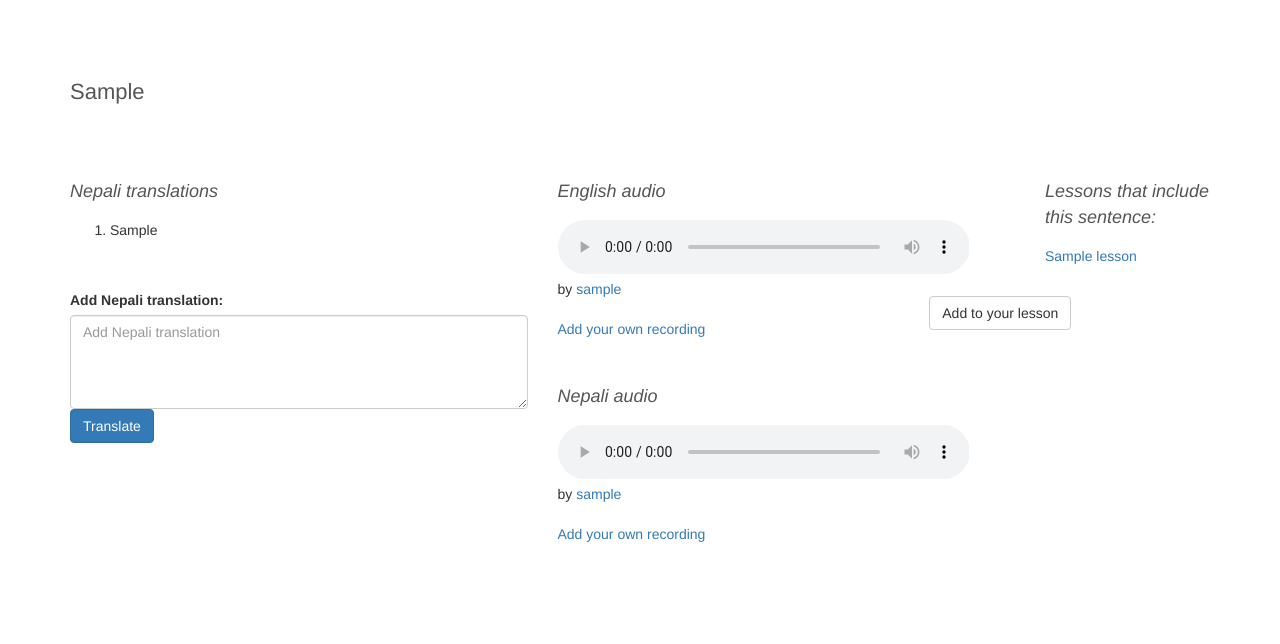
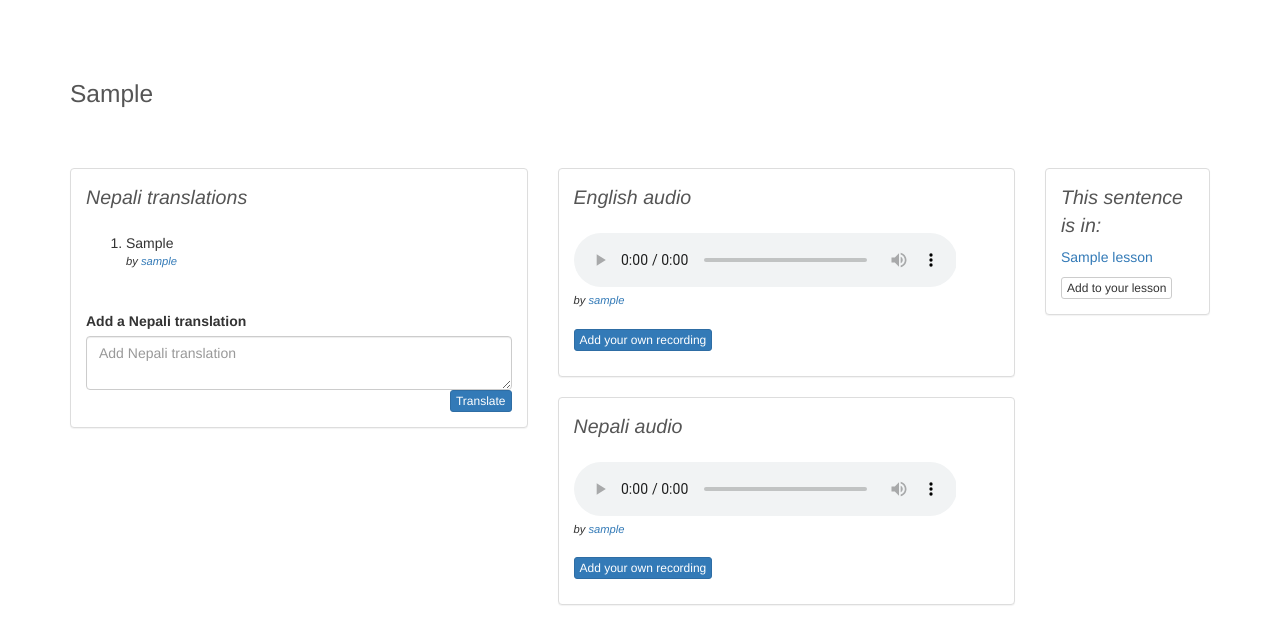
Before and after one commit to evansp01/everestesl, a Django app: page /sentence/1 in a window 1280 px wide. Shown: the part 51-695 px from the top of the page. Run offline with Django 3.2, Linux system fonts and the light colour scheme; tables that the repository leaves empty hold one stand-in row (values such as "Sample post"); some libraries are stand-ins or nearby versions.

Commit message:
Should have been with last commit, oops

```diff
--- a/everest/static/everest/css/custom.css
+++ b/everest/static/everest/css/custom.css
@@ -4,7 +4,7 @@ body {
 
 .title {
     color: #555;
-    font-size: 22px;
+    font-size: 1.75em;
     font-weight: 400;
     margin-top: 5%;
     margin-bottom: 5%;
@@ -12,12 +12,17 @@ body {
 
 .subtitle {
     color: #555;
-    font-size: 18px;
+    font-size: 1.4em;
     font-style: italic;
     font-weight: 200;
     display: block;
-    margin-top: 15px;
-    margin-bottom: 15px;
+    margin-bottom: 5%
+}
+
+.subtletext{
+    font-style: italic;
+    font-weight: 200;
+    font-size: .8em;
 }
 
 .tableheading {
@@ -26,9 +31,16 @@ body {
 }
 
 .box {
-    border: 1px;
-    background-color: #fefefe
+    padding: 5px;
+    border: 1px solid #ccc;
+    border-radius: 7px;
 }
+
+.box-padded {
+    padding: 30px;
+    border: 1px solid #dddddd;
+    border-radius: 7px;
+    }
 
 .padleft {
     margin-left: 2%;
--- a/everest/templates/everest/sentence.html
+++ b/everest/templates/everest/sentence.html
@@ -7,23 +7,26 @@
 {% block content %}
 <div class="row">
     <div class="col-md-5">
+        <div class="panel panel-default">
+            <div class="panel-body">
                 <div class="subtitle">Nepali translations</div>
-            {% if not sentence.translations.all %}
-                <b>No translations.</b>
-            {% endif %}
                 <ol>
                     {% for translation in sentence.translations.all %}
                     <li>{{ translation }}
                         {% if translation.creator == user %}
-                            <form action="{% url 'del_translation' translation.id %}" method="post">{% csrf_token %}
-                                <input class="btn btn-default btn-xs" type="submit" value="Delete">
+                        <form action="{% url 'del_translation' translation.id %}" method="post">
+                            <input class="btn btn-default btn-xs pull-right" type="submit" value="Delete"> {% csrf_token %}
                         </form>
                         {% endif %}
+                        <div class="subtletext">
+                            by <a href="{% url 'view_user' translation.creator.username %}"> {{translation.creator}}</a>
+                        </div>
                     </li>
+                    <br/>
+                    {% empty %}
+                    No translations.
                     {% endfor %}
                 </ol>
-            <br>
-            <br>
                 {% if errors %}
                 {% for error in errors %}
                 <div class="alert alert-danger" role="alert">
@@ -33,87 +36,91 @@
                 {% endfor %}
                 {% endif %}
                 <form action="{% url 'submit_translation' sentence.id %}" method="post"> {% csrf_token %}
-                <label>Add Nepali translation:</label>
-                <textarea name="translation" type="textarea" class="form-control" rows="4"
+                    <div class="smallskip"></div>
+                    <label>Add a Nepali translation</label>
+                <textarea name="translation" type="textarea" class="form-control" rows="2"
                           placeholder="Add Nepali translation" maxlength="400"></textarea>
-                <input class="btn btn-default btn-primary" type="submit" value="Translate">
+                    <input class="btn btn-primary btn-xs pull-right" type="submit" value="Translate">
                 </form>
             </div>
+        </div></div>
     <div class="col-md-5">
+        <div class="panel panel-default">
+            <div class="panel-body">
+
                 <div class="subtitle">English audio</div>
-            {% if not sentence.eng_audio.all %}
-                <b>No English audio.</b>
-            {% endif %}
                 <ul class="list-unstyled">
                     {% for audio in sentence.eng_audio.all %}
                     <li>
                         <audio src="{% url 'english_audio' audio.id %}" controls style="width:90%"></audio>
                     </li>
                     <li>
-                        by <a href="{% url 'view_user' audio.creator.username %}">{{ audio.creator }}</a>
                         {% if audio.creator == user %}
-                            <form action="{% url 'del_englishaudio' audio.id %}" method="post"> {% csrf_token %}
-                                <input class="btn btn-default btn-xs" type="submit" value="Delete">
+                        <form action="{% url 'del_englishaudio' audio.id %}" method="post">
+                            <input class="btn btn-default btn-xs pull-right" type="submit" value="Delete">  {% csrf_token %}
                         </form>
                         {% endif %}
+                        <div class="subtletext">
+                            by <a href="{% url 'view_user' audio.creator.username %}">{{ audio.creator }}</a>
+                        </div>
                     </li>
+                    {% empty %}
+                    No English audio.<br/>
                     {% endfor %}
-                <br>
+                    <br/>
                     <li>
-                    <a href="{% url 'record_english' sentence.id %}">Add your own recording</a>
+                        <a href="{% url 'record_english' sentence.id %}" type="button" class="btn btn-primary btn-xs">
+                            Add your own recording</a>
                     </li>
                 </ul>
-            <br>
+            </div>
+        </div>
+
+
+        <div class="panel panel-default">
+            <div class="panel-body">
+
                 <div class="subtitle">Nepali audio</div>
-            {% if not sentence.nep_audio.all %}
-                <b>No Nepali audio.</b>
-            {% endif %}
                 <ul class="list-unstyled">
                     {% for audio in sentence.nep_audio.all %}
                     <li>
                         <audio src="{% url 'nepali_audio' audio.id %}" controls style="width:90%"></audio>
                     </li>
                     <li>
-                        by <a href="{% url 'view_user' audio.creator.username %}">{{ audio.creator }}</a>
                         {% if audio.creator == user %}
                         <form action="{% url 'del_nepaliaudio' audio.id %}" method="post">
-                                {% csrf_token %}
-                                <input class="btn btn-default btn-xs" type="submit" value="Delete">
+                            <input class="btn btn-default btn-xs pull-right" type="submit" value="Delete">  {% csrf_token %}
                         </form>
                         {% endif %}
+                        <div class="subtletext">
+                            by <a href="{% url 'view_user' audio.creator.username %}">{{ audio.creator }}</a>
+                        </div>
                     </li>
+                    {% empty %}
+                    No Nepali audio.<br/>
                     {% endfor %}
-                <br>
+                    <br/>
                     <li>
-                    <a href="{% url 'record_nepali' sentence.id %}">Add your own recording</a>
+                        <a href="{% url 'record_nepali' sentence.id %}" type="button" class="btn btn-primary btn-xs">
+                            Add your own recording</a>
                     </li>
                 </ul>
             </div>
+        </div>
+    </div>
     <div class="col-md-2">
-                <div class="subtitle">Lessons that include this sentence:</div>
+        <div class="panel panel-default">
+            <div class="panel-body">
+                <div class="subtitle">This sentence is in:</div>
                 <ul class="list-unstyled">
                     {% for lesson in sentence.lessons.all %}
                     <li><a href="{% url 'view_lesson' lesson.id %}"> {{ lesson }} </a></li>
                     {% endfor %}
                 </ul>
-                        <div class="col-md-3">
-                <h2>
-                    <a href="" type="button" class="btn btn-default pull-right">
+                <a href="" type="button" class="btn btn-default btn-xs">
                     Add to your lesson
                 </a>
-                </h2>
-            </div>
-
             </div>
         </div>
     </div>
     {% endblock %}
-<!--
-<li>
-<button type="button" class="btn btn-primary" aria-label="Play">
-<span class="glyphicon glyphicon-play-circle" aria-hidden="true"></span>
-English
-</button>
-(by Sherry)
-</li>
--->
```
Also changed, not shown: everest/templates/everest/lesson.html (+6 -4 lines). Lines whose indentation alone changed are shown as unchanged.
